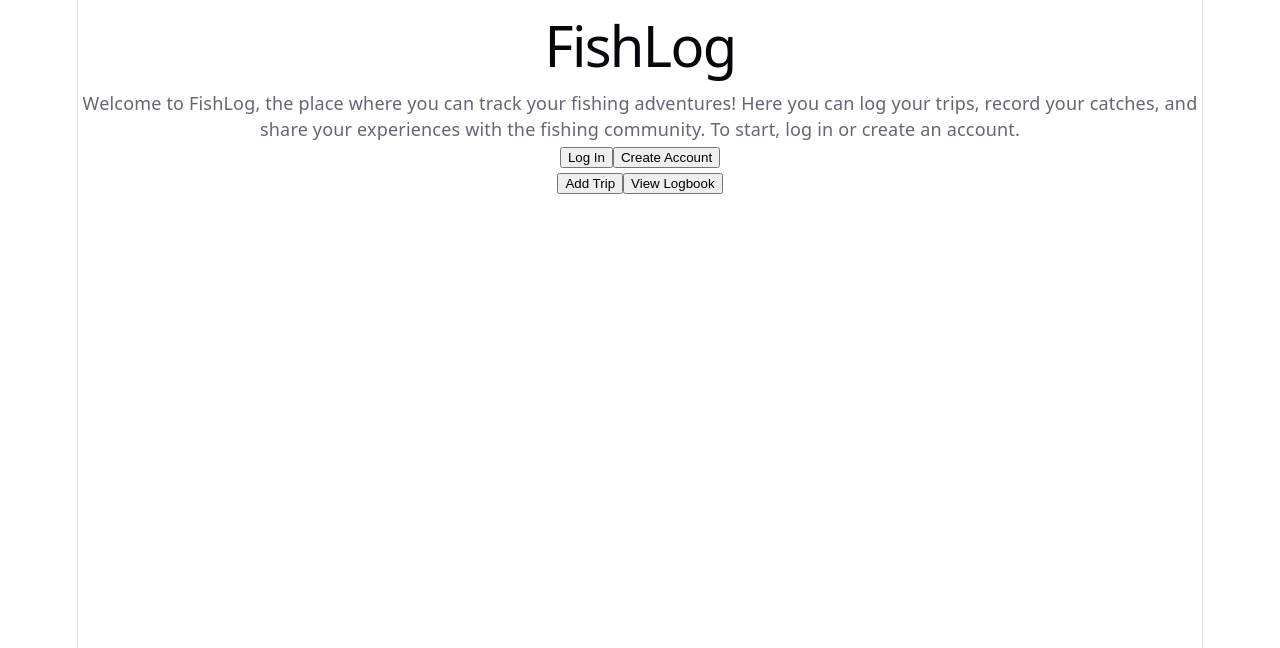
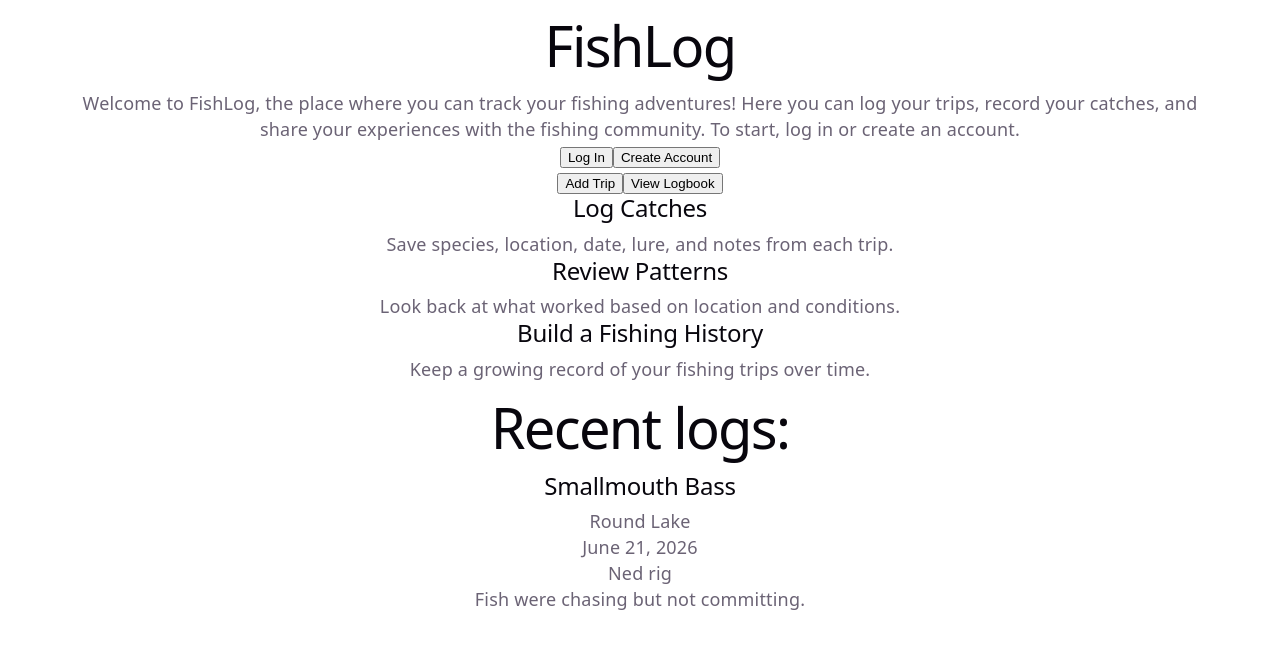
Before and after one commit to sokojak33/fishlog, a React (Vite) app in the folder client/: page / in a window 1280 px wide. Shown: the top 648 px of the page. Built offline with nearby package versions, Linux system fonts and the light colour scheme.

Commit message:
Added features and fake catch to main page

```diff
--- a/client/src/App.tsx
+++ b/client/src/App.tsx
@@ -3,18 +3,58 @@ import './App.css'
 
 
 function App() {
+  const catchEntry = {
+    species: "Smallmouth Bass",
+    location: "Round Lake",
+    date: "June 21, 2026",
+    lure: "Ned rig",
+    notes: "Fish were chasing but not committing."
+  };
+
   return (
     <main className="App">
       <section className="hero">
         <h1>FishLog</h1>
         <p>Welcome to FishLog, the place where you can track your fishing adventures! Here you can log your trips, record your catches, and share your experiences with the fishing community. To start, log in or create an account.</p>
-        <button>Log In</button>
-        <button>Create Account</button>
+
+        <div className="auth">
+          <button>Log In</button>
+          <button>Create Account</button>
+        </div>
 
         <div className="actions">
           <button>Add Trip</button>
           <button>View Logbook</button>
         </div>
+
+
+      </section>
+            <section className="features">
+        <article>
+          <h2>Log Catches</h2>
+          <p>Save species, location, date, lure, and notes from each trip.</p>
+        </article>
+
+        <article>
+          <h2>Review Patterns</h2>
+          <p>Look back at what worked based on location and conditions.</p>
+        </article>
+
+        <article>
+          <h2>Build a Fishing History</h2>
+          <p>Keep a growing record of your fishing trips over time.</p>
+        </article>
+      </section>
+
+      <section>
+        <h1> Recent logs:</h1>
+        <article>
+          <h2>{catchEntry.species}</h2>
+          <p>{catchEntry.location}</p>
+          <p>{catchEntry.date}</p>
+          <p>{catchEntry.lure}</p>
+          <p>{catchEntry.notes}</p>
+        </article>
       </section>
     </main>
   );
--- a/client/src/index.css
+++ b/client/src/index.css
@@ -55,7 +55,6 @@
   max-width: 100%;
   margin: 0 auto;
   text-align: center;
-  border-inline: 1px solid var(--border);
   min-height: 100svh;
   display: flex;
   flex-direction: column;
```
